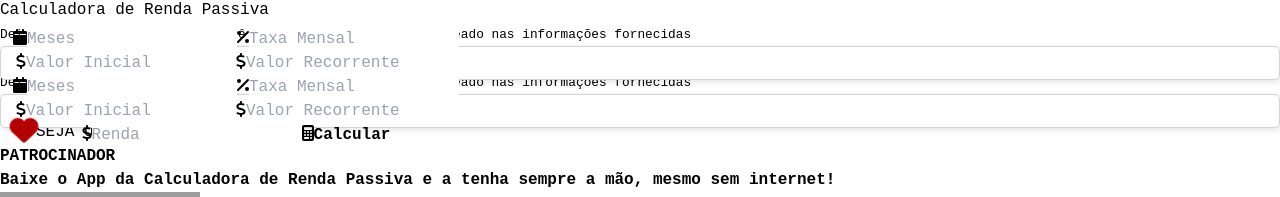
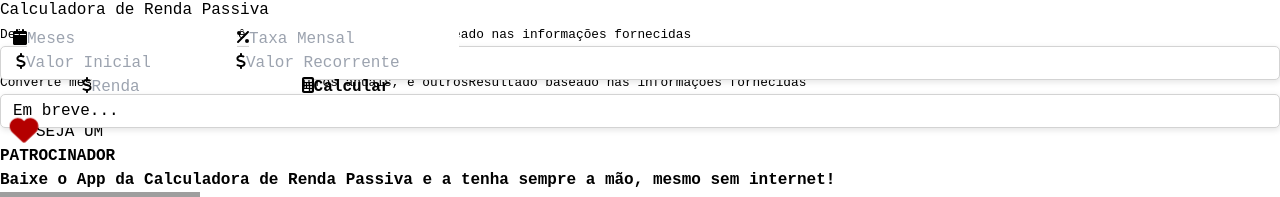
Before and after one commit to cwrsiqueira/calcularrendapassiva, a Next.js app: page / in a window 1280 px wide. Shown: the part 598-795 px from the top of the page. Built offline with nearby package versions, Linux system fonts and the light colour scheme; grey boxes are pictures that could not be loaded.

Commit message:
Ocultado o espaço para a nova calculadora

```diff
--- a/app/page.tsx
+++ b/app/page.tsx
@@ -493,8 +493,8 @@ const Home = () => {
         {/* CALCULADORA DE ... / CÁLCULO E RESULTADOS */}
         <div id="flex flex-col justify-center items-center bg-white">
           <div className={`flip-card bg-white text-center mt-3 p-2 ${side === 'restart' ? 'show-result' : ''}`}>
-            <h1 className="uppercase font-semibold text-slate-500 text-2xl">Calculadora de Renda Passiva</h1>
-            <small className={`text-xs sm:text-base ${side === 'restart' ? 'hidden' : ''} roboto-mono-comment`}>Deixe em branco o campo que você quer calcular</small>
+            <h1 className="uppercase font-semibold text-slate-500 text-2xl">Conversores</h1>
+            <small className={`text-xs sm:text-base ${side === 'restart' ? 'hidden' : ''} roboto-mono-comment`}>Converte meses e anos, juros mensais e juros anuais, e outros</small>
             <small className={`text-xs sm:text-base ${side === 'restart' ? '' : 'hidden'}`}>Resultado baseado nas informações fornecidas</small>
             <div className="flip-card-inner flex justify-center h-96 sm:h-[450px] bg-white">
               <div className="fields sm:w-[640px] flex justify-center items-center">
@@ -506,9 +506,12 @@ const Home = () => {
                   <div className="flex flex-col gap-2 items-center w-full">
 
 
+                    <h1>Em breve...</h1>
+
+
 
                     {/* CALCULADORA */}
-                    <div className="flex flex-col gap-2 w-full">
+                    {/* <div className="flex flex-col gap-2 w-full">
                       <div className="flex justify-between flex-col sm:flex-row gap-2">
                         <label className="input input-bordered flex items-center gap-2 w-full bg-white">
                           <FontAwesomeIcon icon={faCalendar} />
@@ -544,7 +547,7 @@ const Home = () => {
                           <input className="roboto-mono-subtitle cursor-pointer" type="submit" onClick={(e) => handleCalcOutro(e)} value="Calcular" />
                         </label>
                       </div>
-                    </div>
+                    </div> */}
 
                   </div>
                 </div>
@@ -553,7 +556,7 @@ const Home = () => {
 
 
               {/* TELA RESULTADOS */}
-              <div className="result p-3 justify-start sm:w-[640px]">
+              {/* <div className="result p-3 justify-start sm:w-[640px]">
                 <h3>Resultado</h3>
                 <div className="resultados w-full">
                   <div className="flex justify-between w-full border-b-2 border-gray-400 my-1">
@@ -591,7 +594,7 @@ const Home = () => {
                   } />
                 </div>
 
-              </div>
+              </div> */}
 
             </div>
           </div>
```
